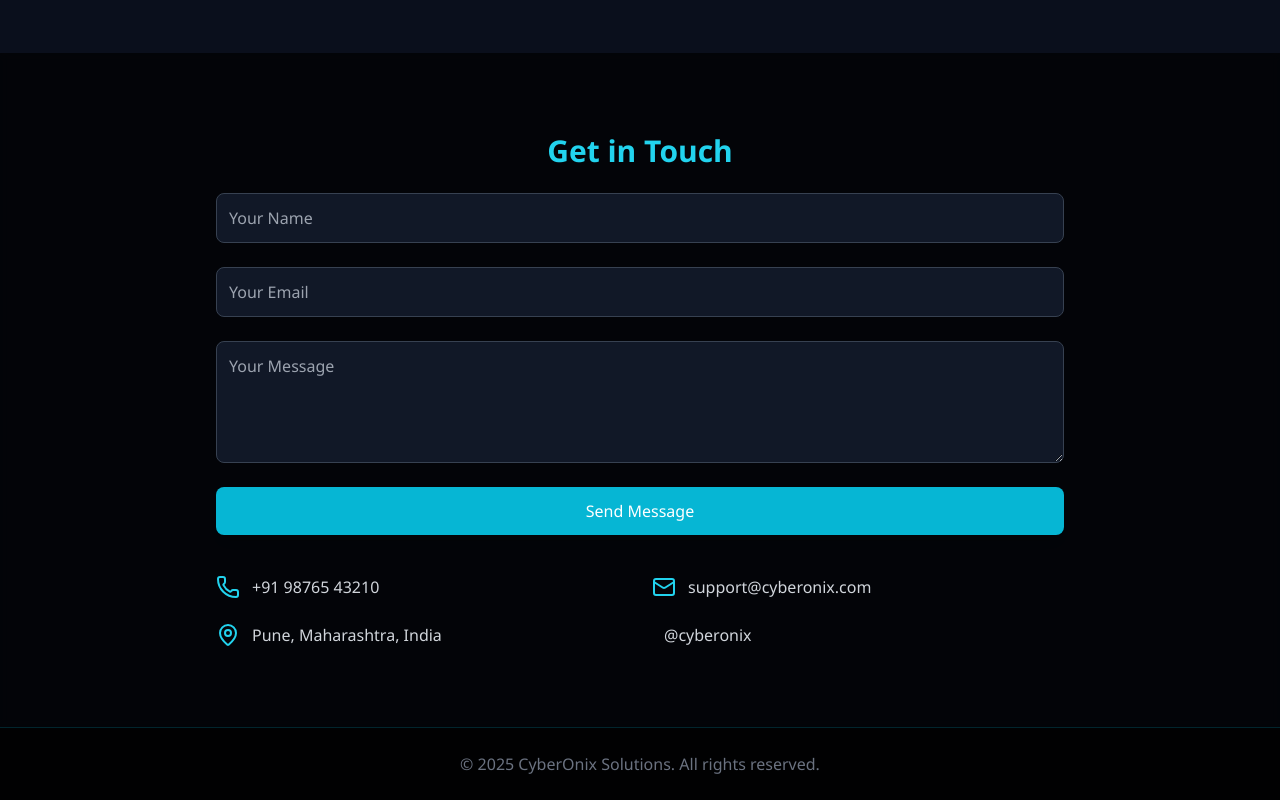
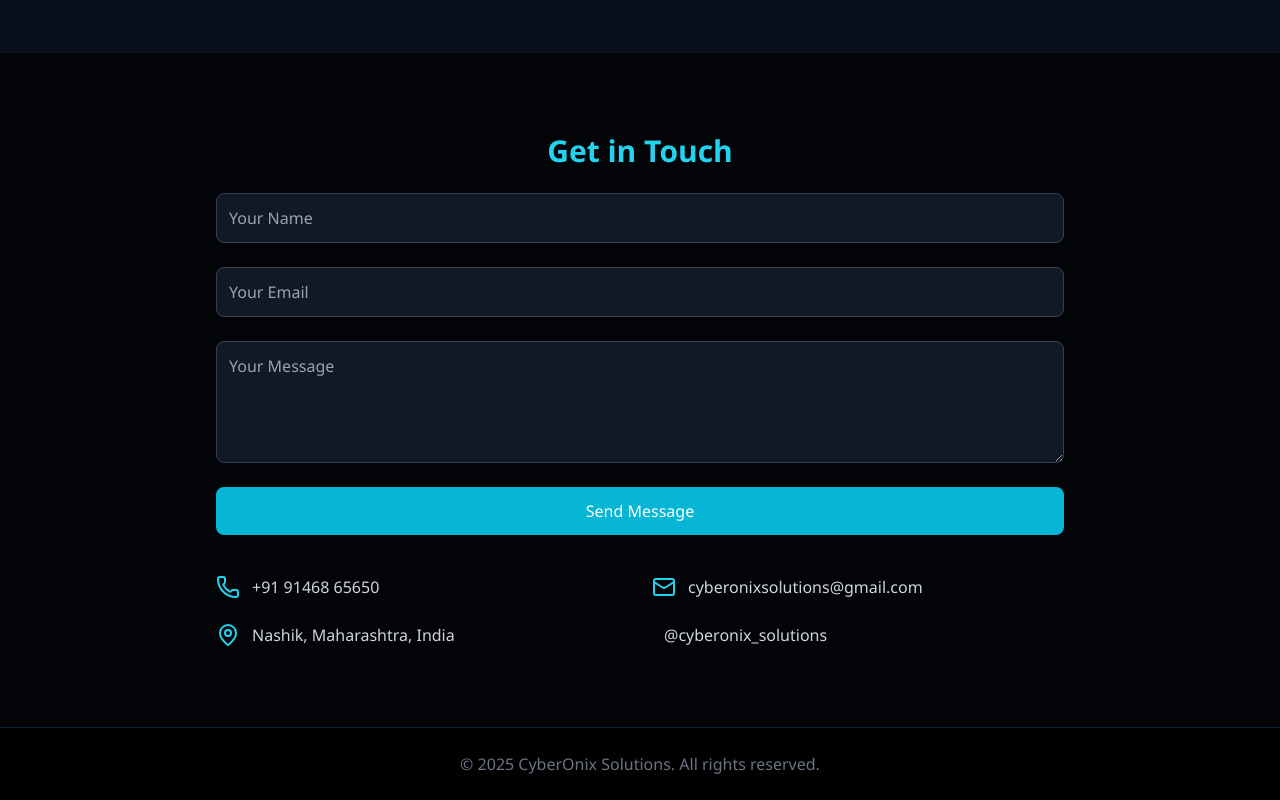
Before and after one commit to yrajput2108/CyberOnix-, a plain HTML site: page index.html in a window 1280 px wide. Shown: the part 1503-2303 px from the top of the page. Drawn offline with nearby package versions, Linux system fonts and the light colour scheme.

Commit message:
Update index.html

```diff
--- a/index.html
+++ b/index.html
@@ -107,19 +107,19 @@
       <div class="grid grid-cols-1 md:grid-cols-2 gap-6 text-left text-gray-300">
         <div class="flex items-center space-x-3">
           <i data-lucide="phone" class="text-cyan-400"></i>
-          <span>+91 98765 43210</span>
+          <span>+91 91468 65650</span>
         </div>
         <div class="flex items-center space-x-3">
           <i data-lucide="mail" class="text-cyan-400"></i>
-          <span>support@cyberonix.com</span>
+          <span>cyberonixsolutions@gmail.com</span>
         </div>
         <div class="flex items-center space-x-3">
           <i data-lucide="map-pin" class="text-cyan-400"></i>
-          <span>Pune, Maharashtra, India</span>
+          <span>Nashik, Maharashtra, India</span>
         </div>
         <div class="flex items-center space-x-3">
           <i data-lucide="instagram" class="text-cyan-400"></i>
-          <a href="https://instagram.com/cyberonix" target="_blank" class="hover:text-cyan-300">@cyberonix</a>
+          <a href="https://instagram.com/cyberonix_solutions" target="_blank" class="hover:text-cyan-300">@cyberonix_solutions</a>
         </div>
       </div>
     </div>
```
